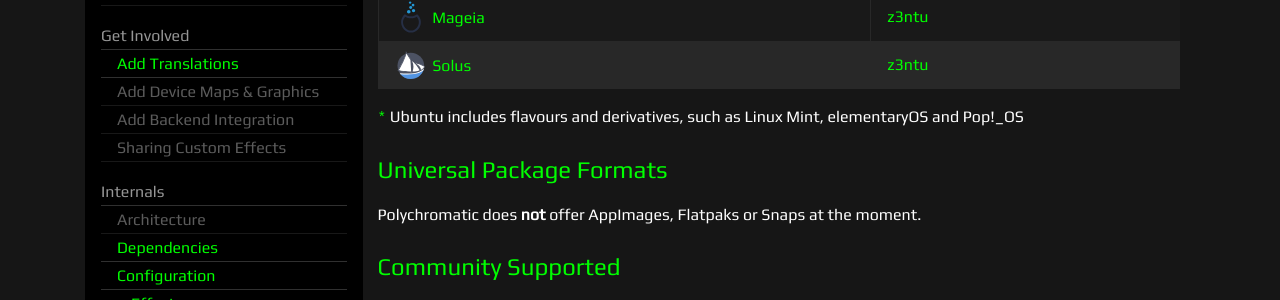
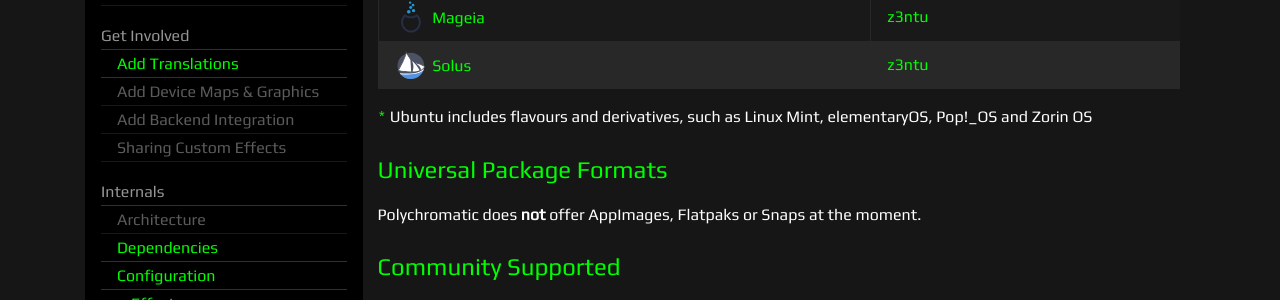
Before and after one commit to polychromatic/website, a Jekyll site: the page built from docs/supported-distros.md, in a window 1280 px wide and 900 px high, scrolled down 418 px. Shown: the part 153-453 px from the top of the window. Built offline with Jekyll 4.4.1, drawn with Linux system fonts in a browser that asks for light colours.

Commit message:
Add Zorin OS to list of Ubuntu distros

```diff
--- a/docs/supported-distros.md
+++ b/docs/supported-distros.md
@@ -20,7 +20,7 @@ This software is natively provided on these distributions.
 ![](/assets/img/distros/mageia.svg) [Mageia]        | [z3ntu]
 ![](/assets/img/distros/solus.svg) [Solus]          | [z3ntu]
 
-`*` Ubuntu includes flavours and derivatives, such as Linux Mint, elementaryOS and Pop!_OS
+`*` Ubuntu includes flavours and derivatives, such as Linux Mint, elementaryOS, Pop!_OS and Zorin OS
 
 [Ubuntu]: /download/ubuntu/
 [Debian]: /download/debian/
```
Also changed, not shown: pages/download/ubuntu.md (+1 -0 lines).
